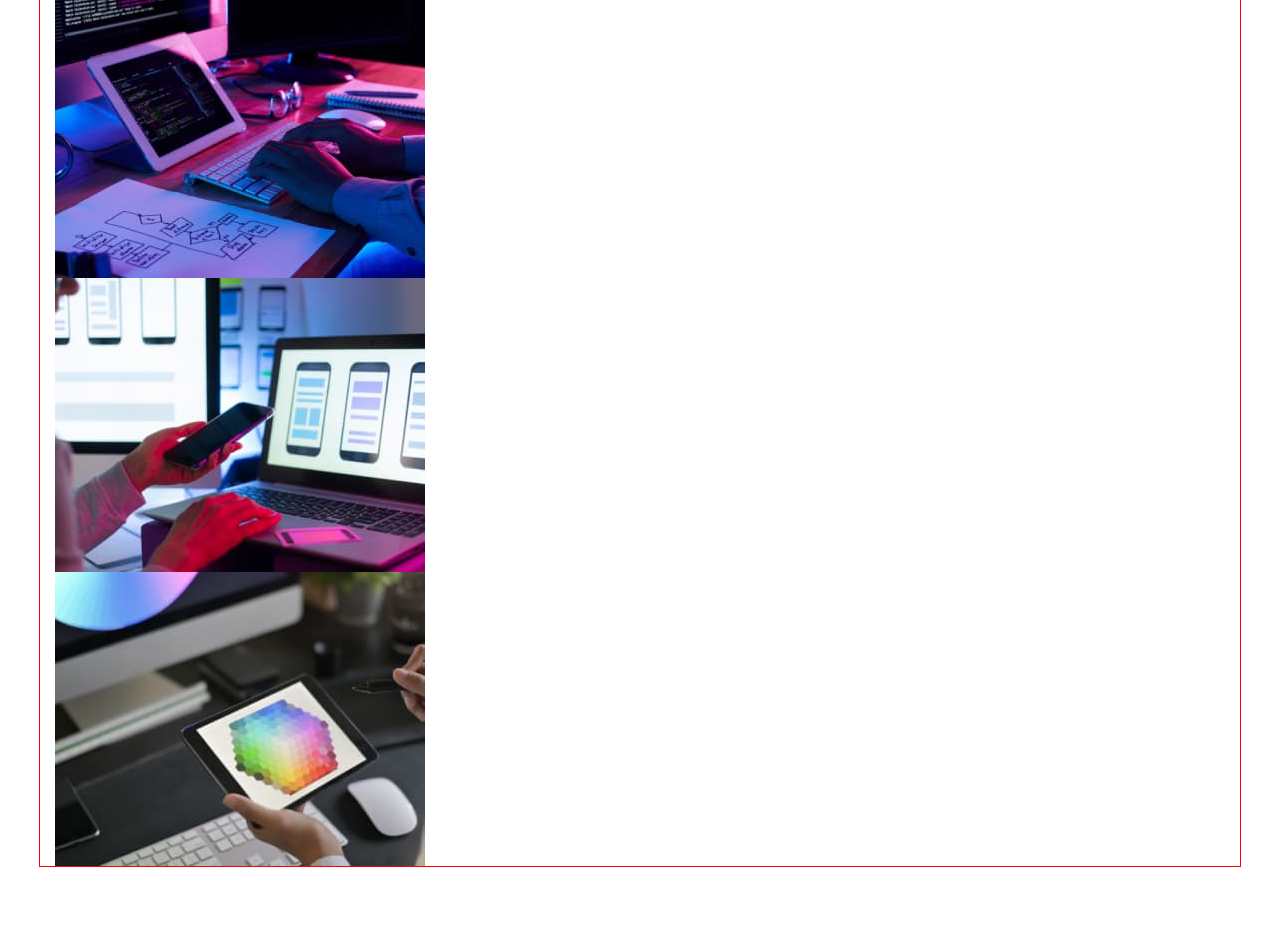
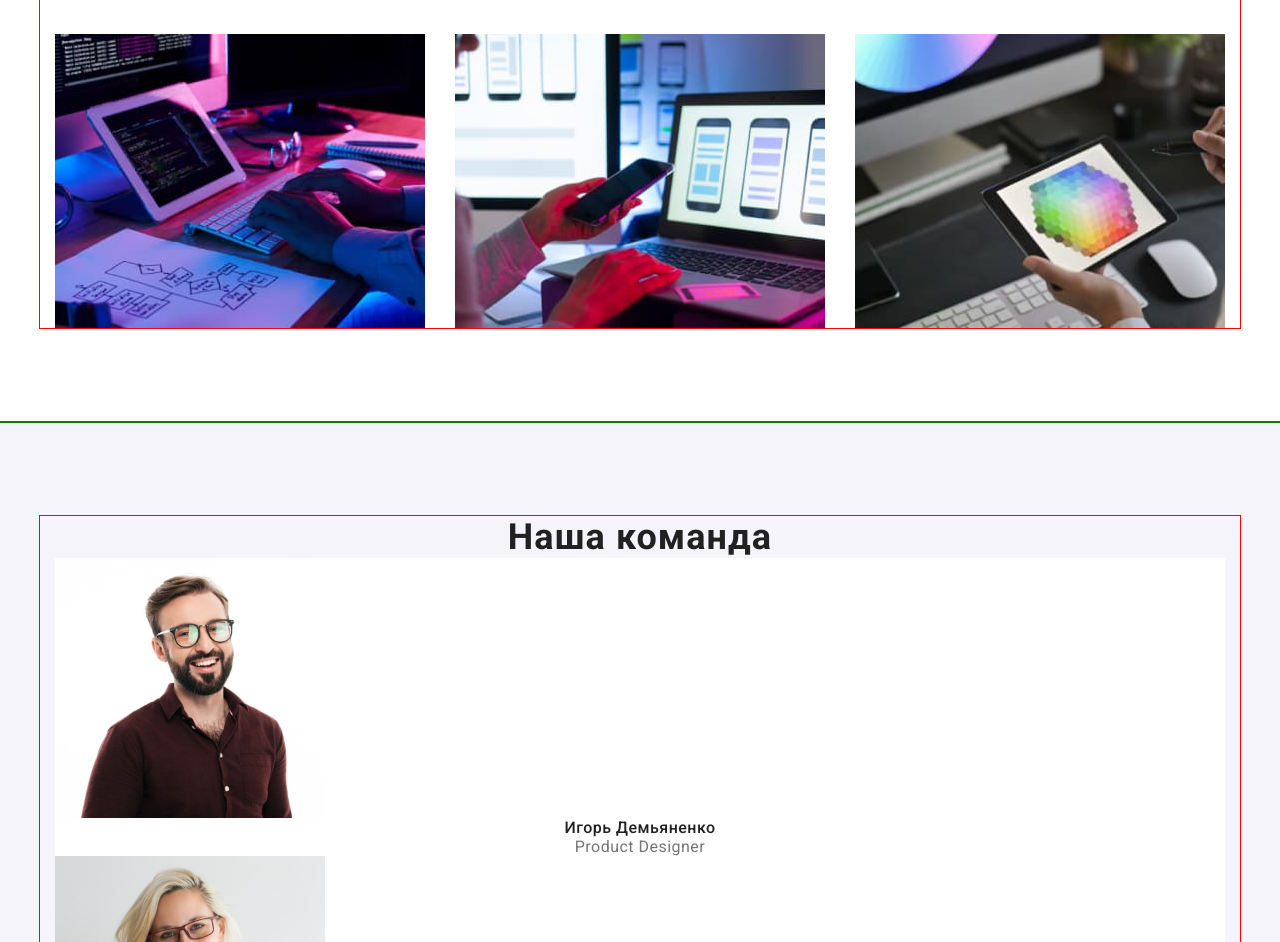
Before and after one commit to DenysKors/goit-markup-hw-03, a plain HTML site: page index.html in a window 1280 px wide. Shown: the part 615-1557 px from the top of the page. Drawn offline with nearby package versions, Linux system fonts and the light colour scheme.

Commit message:
Позиционирование Чем занимаемся

```diff
--- a/css/styles.css
+++ b/css/styles.css
@@ -222,6 +222,16 @@ img {
 	line-height: 1.17;
 	text-align: center;
 	letter-spacing: 0.03em;
+	margin-bottom: 50px;
+}
+
+.work-list {
+	display: flex;
+	flex-wrap: wrap;
+}
+
+.work-list .work-item:not(:nth-child(3n)) {
+	margin-right: 30px;
 }
 
 /* Секция Команда */
--- a/index.html
+++ b/index.html
@@ -87,17 +87,18 @@
 			<section class="section">
 				<div class="container">
 					<h2 class="work">Чем мы занимаемся</h2>
-					<ul class="list">
-						<li>
+					<ul class="work-list list">
+						<li class="work-item">
 							<img src="./images/box1.jpg" width="370" height="294" alt="Десктопные приложения" />
 						</li>
-						<li>
+						<li class="work-item">
 							<img src="./images/box2.jpg" width="370" height="294" alt="Мобильные приложения" />
 						</li>
-						<li>
+						<li class="work-item">
 							<img src="./images/box3.jpg" width="370" height="294" alt="Приложения для планшетов" />
-						</li> </ul
-				></div>
+						</li>
+					</ul>
+				</div>
 			</section>
 			<!-- Секция Команда -->
 			<section class="section team">
```
